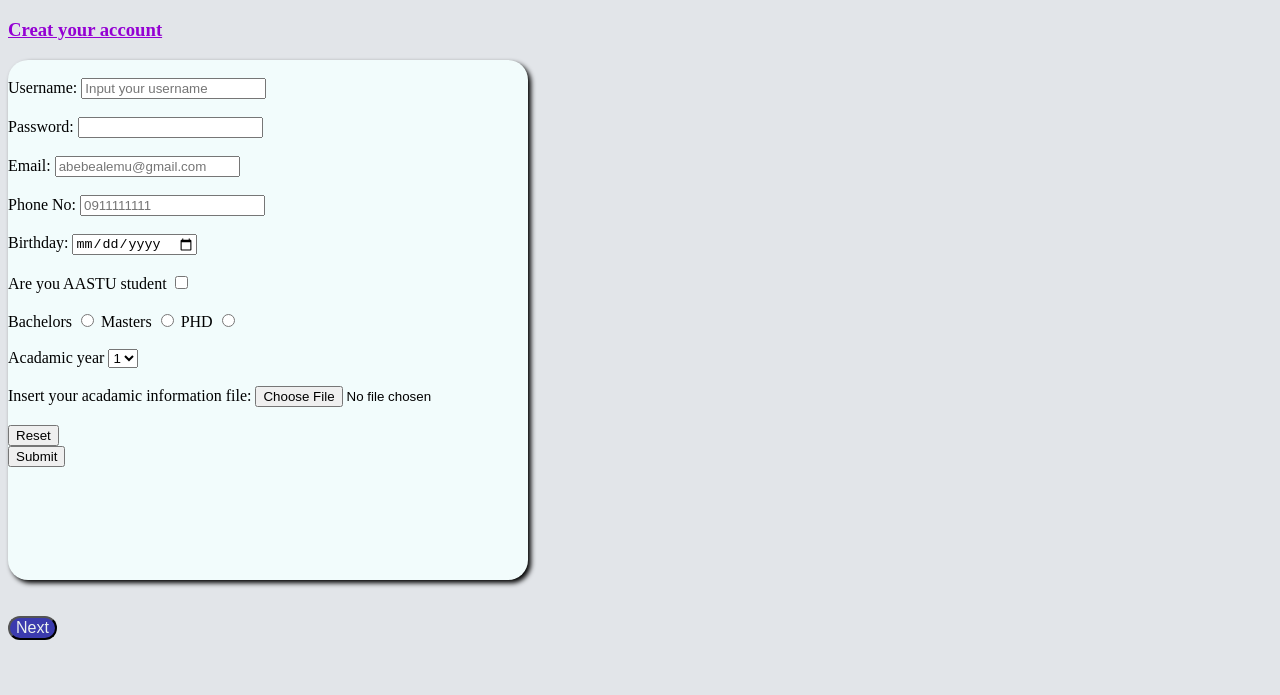
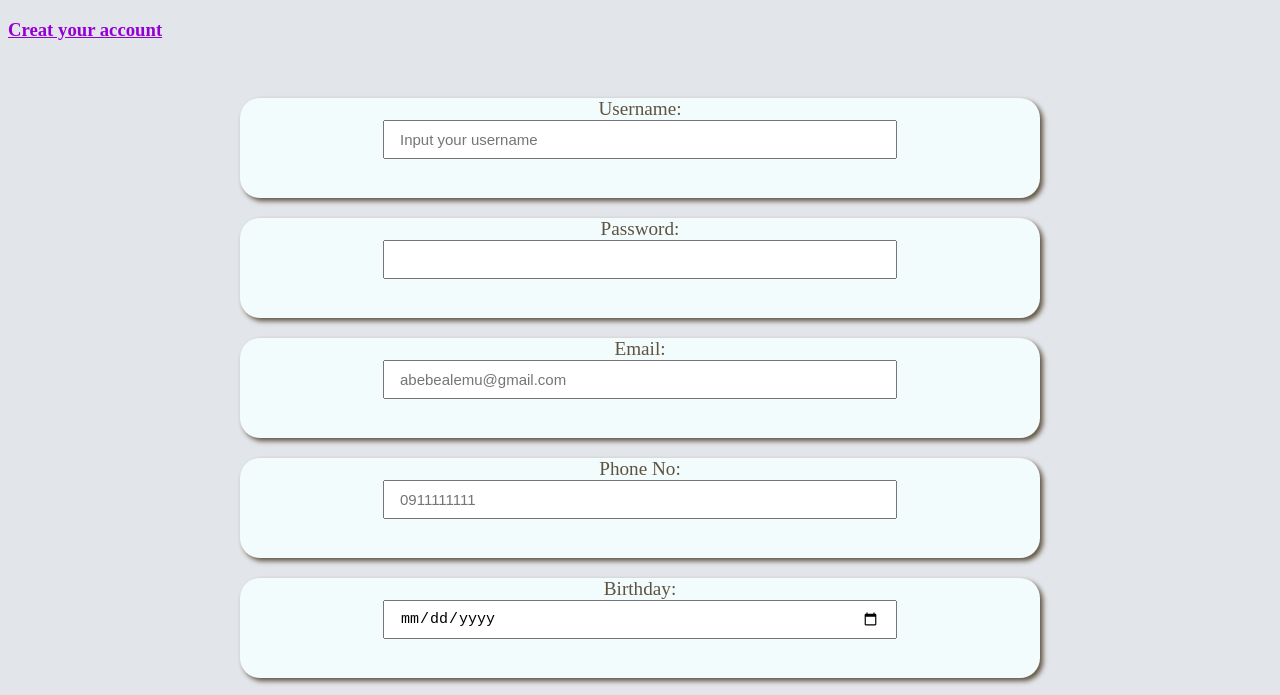
Before and after one commit to Ahlamv/GDG, a plain HTML site: page main/project2.html in a window 1280 px wide. Shown: the part 67-762 px from the top of the page. Drawn offline with Linux system fonts and the light colour scheme.

```diff
--- a/main/project2.html
+++ b/main/project2.html
@@ -9,26 +9,33 @@
     <link rel="stylesheet" href="style.css">
     <h1 style="color:hsl(284, 80%, 45%)">Welcome to our website</h1>
     <h3 style="color:darkviolet"><u>Creat your account</u></h3>
-    <form id="box" action="index.php" method="POST"><br>
-       <label for="username">Username:</label>
+    <form class="form" action="index.php" method="POST"><br>
+       <div class="box" id="box1">
+       <label for="username">Username:<br></label>
        <input type="text" id="username" placeholder="Input your username" minlength="8" maxlength="15" required><br><br>
-
-       <label for="password">Password:</label>
+       </div>
+       <div class="box" id="box2">
+       <label for="password">Password:<br></label>
        <input type="password" id="password"><br><br>
-
-       <label for="email">Email:</label>
+       </div>
+       <div class="box" id="box3">
+       <label for="email">Email:<br></label>
        <input type="email" id="email" placeholder="abebealemu@gmail.com"><br><br>
-
-       <label for="phone">Phone No:</label>
+       </div>
+       <div class="box" id="box4">
+       <label for="phone">Phone No:<br></label>
        <input type="tel" id="phone" placeholder="0911111111"><br><br>
-
-       <label for="bdate">Birthday:</label>
+        </div>
+        <div class="box" id="box9">
+       <label for="bdate">Birthday:<br></label>
        <input type="date" id="bdate"><br><br>
-
+       </div>
+       <div class="box" id="box5">
        <label for="student">Are you AASTU student</label>
        <input type="checkbox" id="student">
        <br><br>
-
+        </div>
+        <div class="box" id="box6">
        <label for="Bachelors">Bachelors</label>
        <input type="radio" id="" value="Bachelors" name="Education">
        <label for="Masters">Masters</label>
@@ -36,8 +43,9 @@
        <label for="mr">PHD</label>
        <input type="radio" id="mr" value="mr" name="Education">
        <br><br>
-
-       <label for="year">Acadamic year</label>
+        </div>
+        <div class="box" id="box7">
+       <label for="year">Acadamic year:<br></label>
        <select id="Year">
           <option>1</option>
           <option>2</option>
@@ -46,11 +54,13 @@
           <option>5</option>
        </select>
        <br><br>
-       <label for="file">Insert your acadamic information file:</label>
+       </div>
+       <div class="box" id="box8">
+       <label for="file">Insert your acadamic information file:<br></label>
        <input type="file" id="file">
 
        <br><br>
-
+       </div>
        <input type="Reset"><br>
        <input type="Submit">
 
--- a/main/style.css
+++ b/main/style.css
@@ -12,10 +12,20 @@
 #ita{
     font-weight:bold;
 }
-#box{
-    width: 520px;
-    height:520px;
-    background-color:rgb(242, 252, 252); ;
+div{
+    color:rgb(95, 82, 65);
+    font-size:1.2em;
+    width:800px;
+    height:100px;
+    background-color:rgb(242, 252, 252);
+    text-align:center;
     box-shadow: 3px 3px 5px;
-    border-radius: 20px;
+    border-radius:20px;
+    margin: 20px auto;
 }
+input{
+        width: 60%;
+        height: 5px;
+        padding: 15px;
+        font-size: 15px;
+}
```
